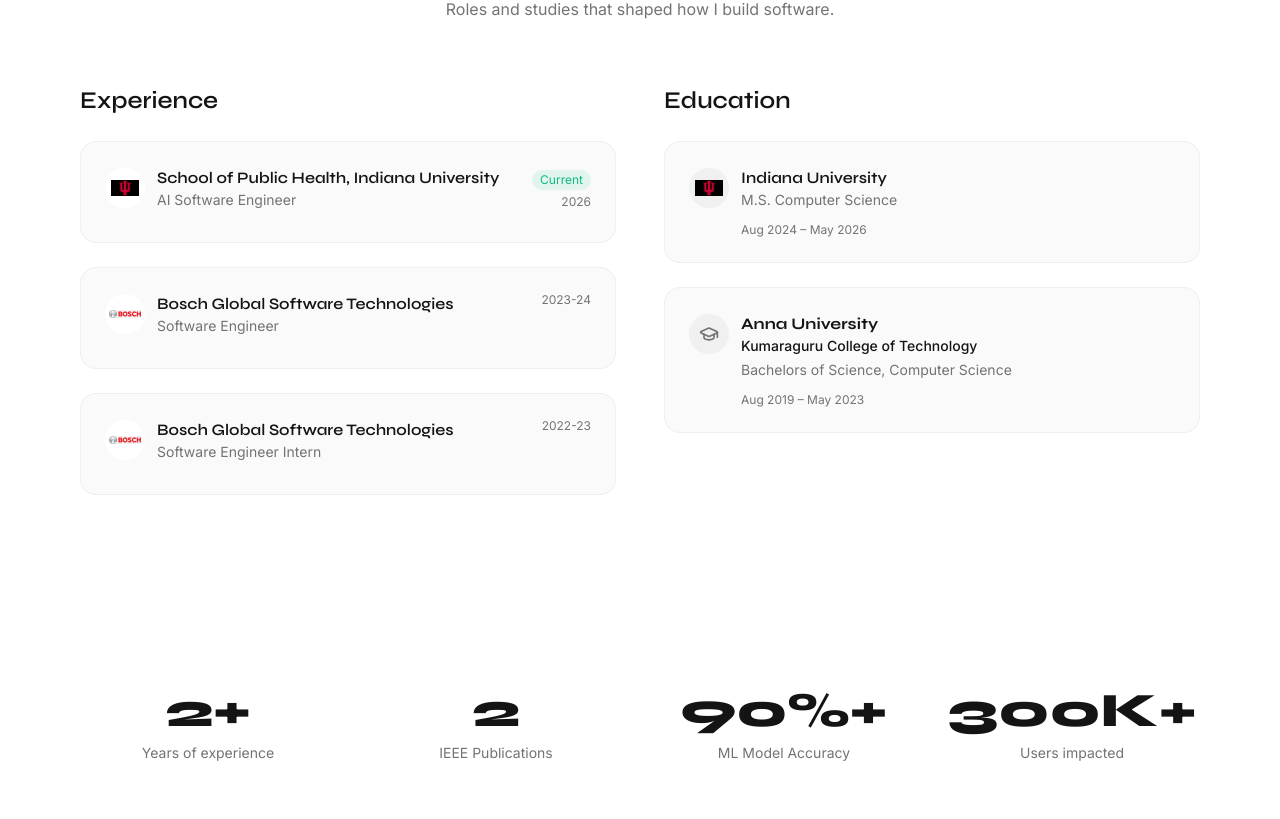
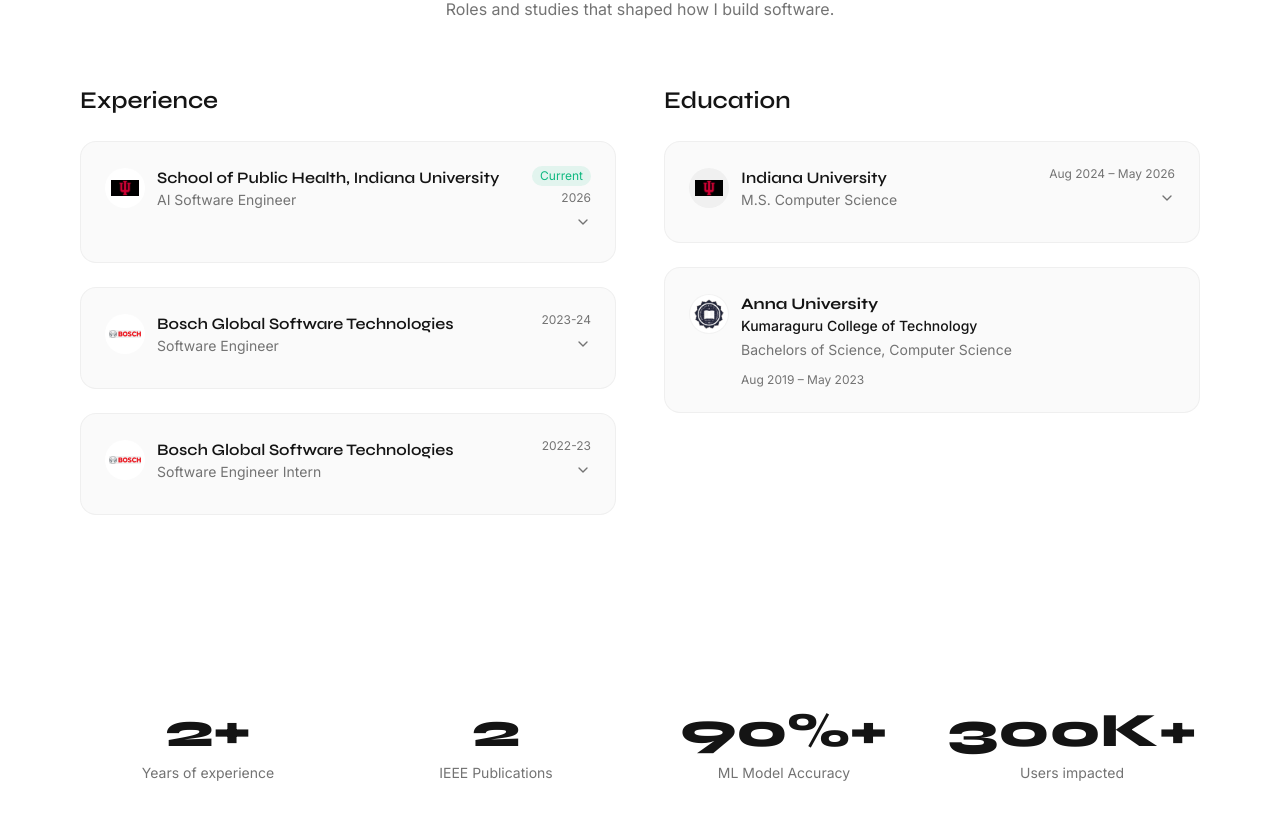
Before and after one commit to JITHENTHIRIYA/personalPortfolio, a React (Vite) app: page / in a window 1280 px wide. Shown: the part 4210-5029 px from the top of the page. Built offline with nearby package versions, Linux system fonts and the light colour scheme; the HTML template or start-up script is replaced by a standard one.

Commit message:
feat: enhance experience cards and update theme hint logic

```diff
--- a/src/components/ExperienceSection.tsx
+++ b/src/components/ExperienceSection.tsx
@@ -1,7 +1,9 @@
-import { motion } from "framer-motion";
-import { GraduationCap } from "lucide-react";
+import { useState } from "react";
+import { motion, AnimatePresence } from "framer-motion";
+import { GraduationCap, ChevronDown } from "lucide-react";
 import iuLogo from "@/assets/logo-iu.png";
 import boschLogo from "@/assets/logo-bosch.png";
+import kctLogo from "@/assets/logo-kct.png";
 import {
   fadeUpVariants,
   staggerContainer,
@@ -18,6 +20,10 @@ const experience = [
     logo: iuLogo,
     logoContainerClass: "bg-white",
     logoClass: "w-7 h-7 object-contain",
+    description: [
+      "Engineered a student-facing RAG-powered AI assistant implementing agentic retrieval pipelines using LLM embeddings, vector retrieval and source-grounded generation via TypeScript-based REST APIs, bringing course-document intelligence into the website and expanding digital learning support for 3,500+ current undergraduates.",
+      "Designed a scalable LLM integration pipeline with semantic search, retrieval grounding and hallucination mitigation, improving access to course support inside the platform for initiatives at US ranking #38 Public health graduate school.",
+    ],
   },
   {
     company: "Bosch Global Software Technologies",
@@ -27,6 +33,11 @@ const experience = [
     logo: boschLogo,
     logoContainerClass: "bg-white",
     logoClass: "w-8 h-8 object-contain",
+    description: [
+      "Developed production-grade backend validation services in Java to automate system verification within CI/CD pipelines, increasing test coverage by 33% and reducing execution time by 85%.",
+      "Deployed containerized computer vision and OCR-based validation workflows using Docker for instrument cluster testing, reducing vehicle feature testing costs by 40%.",
+      "Improved high-performance inter-process communication middleware using iceoryx in distributed systems, reducing build time by 15% and improving runtime efficiency.",
+    ],
   },
   {
     company: "Bosch Global Software Technologies",
@@ -36,8 +47,148 @@ const experience = [
     logo: boschLogo,
     logoContainerClass: "bg-white",
     logoClass: "w-8 h-8 object-contain",
+    description: [
+      "Built a real-time data pipeline processing 2M+ gesture frames with automated validation and CI/CD integration using Python and TypeScript, achieving 90.32% classification accuracy across 5 dynamic gesture classes.",
+      "Improved model robustness by experimenting with deep CNN, ResNeXt101 transfer learning, and MediaPipe pipelines, analyzing over 2 million gesture frames and identifying bottlenecks in temporal pattern detection and embedded deployment.",
+    ],
   },
 ];
+
+const ExperienceCard = ({ exp }: { exp: any }) => {
+  const [isExpanded, setIsExpanded] = useState(false);
+  const hasDescription = exp.description && exp.description.length > 0;
+
+  return (
+    <motion.div
+      variants={staggerItem}
+      whileHover={{ y: -4, transition: { duration: 0.25 } }}
+      onClick={() => hasDescription && setIsExpanded(!isExpanded)}
+      className={`glass-card p-6 group transition-all duration-300 ${hasDescription ? "cursor-pointer hover:border-foreground/20 hover:shadow-lg hover:shadow-foreground/5" : "hover:border-foreground/20 hover:shadow-lg hover:shadow-foreground/5"}`}
+    >
+      <div className="flex items-start justify-between mb-2">
+        <div className="flex items-center gap-3">
+          <div
+            className={`w-10 h-10 rounded-full flex items-center justify-center group-hover:scale-110 transition-transform duration-300 overflow-hidden ${
+              exp.logoContainerClass ?? "bg-accent"
+            }`}
+          >
+            <img
+              src={exp.logo}
+              alt={`${exp.company} logo`}
+              className={exp.logoClass ?? "w-7 h-7 object-contain"}
+              loading="lazy"
+              decoding="async"
+            />
+          </div>
+          <div>
+            <h4 className="font-display font-semibold text-foreground">{exp.company}</h4>
+            <p className="text-sm text-muted-foreground">{exp.role}</p>
+          </div>
+        </div>
+        <div className="text-right flex flex-col items-end">
+          {exp.current && (
+            <span className="text-xs px-2 py-0.5 rounded-full bg-emerald-500/10 text-emerald-500 mb-1 inline-block">
+              Current
+            </span>
+          )}
+          <p className="text-xs text-muted-foreground">{exp.period}</p>
+          {hasDescription && (
+            <ChevronDown
+              className={`w-4 h-4 text-muted-foreground mt-2 transition-transform duration-300 ${isExpanded ? "rotate-180" : ""}`}
+            />
+          )}
+        </div>
+      </div>
+
+      <AnimatePresence>
+        {isExpanded && hasDescription && (
+          <motion.div
+            initial={{ height: 0, opacity: 0, marginTop: 0 }}
+            animate={{ height: "auto", opacity: 1, marginTop: 16 }}
+            exit={{ height: 0, opacity: 0, marginTop: 0 }}
+            transition={{ duration: 0.3, ease: "easeInOut" }}
+            className="overflow-hidden"
+          >
+            <ul className="list-disc list-outside ml-12 text-sm text-muted-foreground space-y-2 pr-4">
+              {exp.description.map((desc: string, i: number) => (
+                <li key={i}>{desc}</li>
+              ))}
+            </ul>
+          </motion.div>
+        )}
+      </AnimatePresence>
+    </motion.div>
+  );
+};
+
+const IUEducationCard = () => {
+  const [isExpanded, setIsExpanded] = useState(false);
+
+  return (
+    <motion.div
+      variants={staggerItem}
+      whileHover={{ y: -4, transition: { duration: 0.25 } }}
+      onClick={() => setIsExpanded(!isExpanded)}
+      className="glass-card p-6 group cursor-pointer hover:border-foreground/20 hover:shadow-lg hover:shadow-foreground/5 transition-all duration-300"
+    >
+      <div className="flex items-start justify-between mb-2">
+        <div className="flex items-center gap-3">
+          <div className="w-10 h-10 rounded-full bg-accent flex items-center justify-center overflow-hidden">
+            <img
+              src={iuLogo}
+              alt="Indiana University logo"
+              className="w-7 h-7 object-contain"
+              loading="lazy"
+              decoding="async"
+            />
+          </div>
+          <div>
+            <h4 className="font-display font-semibold text-foreground">Indiana University</h4>
+            <p className="text-sm text-muted-foreground">M.S. Computer Science</p>
+          </div>
+        </div>
+        <div className="text-right flex flex-col items-end">
+          <p className="text-xs text-muted-foreground">Aug 2024 – May 2026</p>
+          <ChevronDown
+            className={`w-4 h-4 text-muted-foreground mt-2 transition-transform duration-300 ${isExpanded ? "rotate-180" : ""}`}
+          />
+        </div>
+      </div>
+
+      <AnimatePresence>
+        {isExpanded && (
+          <motion.div
+            initial={{ height: 0, opacity: 0, marginTop: 0 }}
+            animate={{ height: "auto", opacity: 1, marginTop: 16 }}
+            exit={{ height: 0, opacity: 0, marginTop: 0 }}
+            transition={{ duration: 0.3, ease: "easeInOut" }}
+            className="overflow-hidden"
+          >
+            <div className="ml-[52px] pr-4">
+              <p className="text-xs font-semibold text-foreground mb-3">Relevant Coursework:</p>
+              <div className="flex flex-wrap gap-2">
+                {[
+                  "Applied Machine Learning",
+                  "Applied Algorithms (Arrays, Hash Maps, Trees, Graphs)",
+                  "Engineering Cloud Computing",
+                  "Software Engineering",
+                  "Elements of Artificial Intelligence",
+                  "Native Mobile App Development",
+                  "Advanced Database Technologies",
+                  "Database Design"
+                ].map((course) => (
+                  <span key={course} className="px-2.5 py-1 text-[11px] font-bold leading-tight rounded-md border border-foreground/15 bg-foreground/5 text-foreground hover:bg-foreground/10 transition-colors duration-300">
+                    {course}
+                  </span>
+                ))}
+              </div>
+            </div>
+          </motion.div>
+        )}
+      </AnimatePresence>
+    </motion.div>
+  );
+};
 
 export const ExperienceSection = () => {
   return (
@@ -70,42 +221,7 @@ export const ExperienceSection = () => {
           >
             <h3 className="font-display font-semibold text-2xl text-foreground mb-6">Experience</h3>
             {experience.map((exp, i) => (
-              <motion.div
-                key={i}
-                variants={staggerItem}
-                whileHover={{ y: -4, transition: { duration: 0.25 } }}
-                className="glass-card p-6 group hover:border-foreground/20 hover:shadow-lg hover:shadow-foreground/5 transition-all duration-300"
-              >
-                <div className="flex items-start justify-between mb-2">
-                  <div className="flex items-center gap-3">
-                    <div
-                      className={`w-10 h-10 rounded-full flex items-center justify-center group-hover:scale-110 transition-transform duration-300 overflow-hidden ${
-                        exp.logoContainerClass ?? "bg-accent"
-                      }`}
-                    >
-                      <img
-                        src={exp.logo}
-                        alt={`${exp.company} logo`}
-                        className={exp.logoClass ?? "w-7 h-7 object-contain"}
-                        loading="lazy"
-                        decoding="async"
-                      />
-                    </div>
-                    <div>
-                      <h4 className="font-display font-semibold text-foreground">{exp.company}</h4>
-                      <p className="text-sm text-muted-foreground">{exp.role}</p>
-                    </div>
-                  </div>
-                  <div className="text-right">
-                    {exp.current && (
-                      <span className="text-xs px-2 py-0.5 rounded-full bg-emerald-500/10 text-emerald-500 mb-1 inline-block">
-                        Current
-                      </span>
-                    )}
-                    <p className="text-xs text-muted-foreground">{exp.period}</p>
-                  </div>
-                </div>
-              </motion.div>
+              <ExperienceCard key={i} exp={exp} />
             ))}
           </motion.div>
 
@@ -118,28 +234,7 @@ export const ExperienceSection = () => {
             className="space-y-6"
           >
             <h3 className="font-display font-semibold text-2xl text-foreground mb-6">Education</h3>
-            <motion.div
-              variants={staggerItem}
-              whileHover={{ y: -4, transition: { duration: 0.25 } }}
-              className="glass-card p-6 hover:shadow-lg hover:shadow-foreground/5 transition-all duration-300"
-            >
-              <div className="flex items-center gap-3 mb-3">
-                <div className="w-10 h-10 rounded-full bg-accent flex items-center justify-center overflow-hidden">
-                  <img
-                    src={iuLogo}
-                    alt="Indiana University logo"
-                    className="w-7 h-7 object-contain"
-                    loading="lazy"
-                    decoding="async"
-                  />
-                </div>
-                <div>
-                  <h4 className="font-display font-semibold text-foreground">Indiana University</h4>
-                  <p className="text-sm text-muted-foreground">M.S. Computer Science</p>
-                </div>
-              </div>
-              <p className="text-xs text-muted-foreground ml-[52px]">Aug 2024 – May 2026</p>
-            </motion.div>
+            <IUEducationCard />
 
             <motion.div
               variants={staggerItem}
@@ -147,8 +242,14 @@ export const ExperienceSection = () => {
               className="glass-card p-6 hover:shadow-lg hover:shadow-foreground/5 transition-all duration-300"
             >
               <div className="flex items-start gap-3 mb-3">
-                <div className="w-10 h-10 rounded-full bg-accent flex items-center justify-center overflow-hidden flex-shrink-0 mt-0.5">
-                  <GraduationCap className="w-5 h-5 text-muted-foreground" />
+                <div className="w-10 h-10 rounded-full bg-white flex items-center justify-center overflow-hidden flex-shrink-0 mt-0.5 p-1 border border-border/50">
+                  <img
+                    src={kctLogo}
+                    alt="Kumaraguru College of Technology logo"
+                    className="w-full h-full object-contain"
+                    loading="lazy"
+                    decoding="async"
+                  />
                 </div>
                 <div>
                   <h4 className="font-display font-bold text-foreground">Anna University</h4>
```
Also changed, not shown: src/components/Navbar.tsx (+9 -2 lines), src/assets/logo-kct.png (added).
